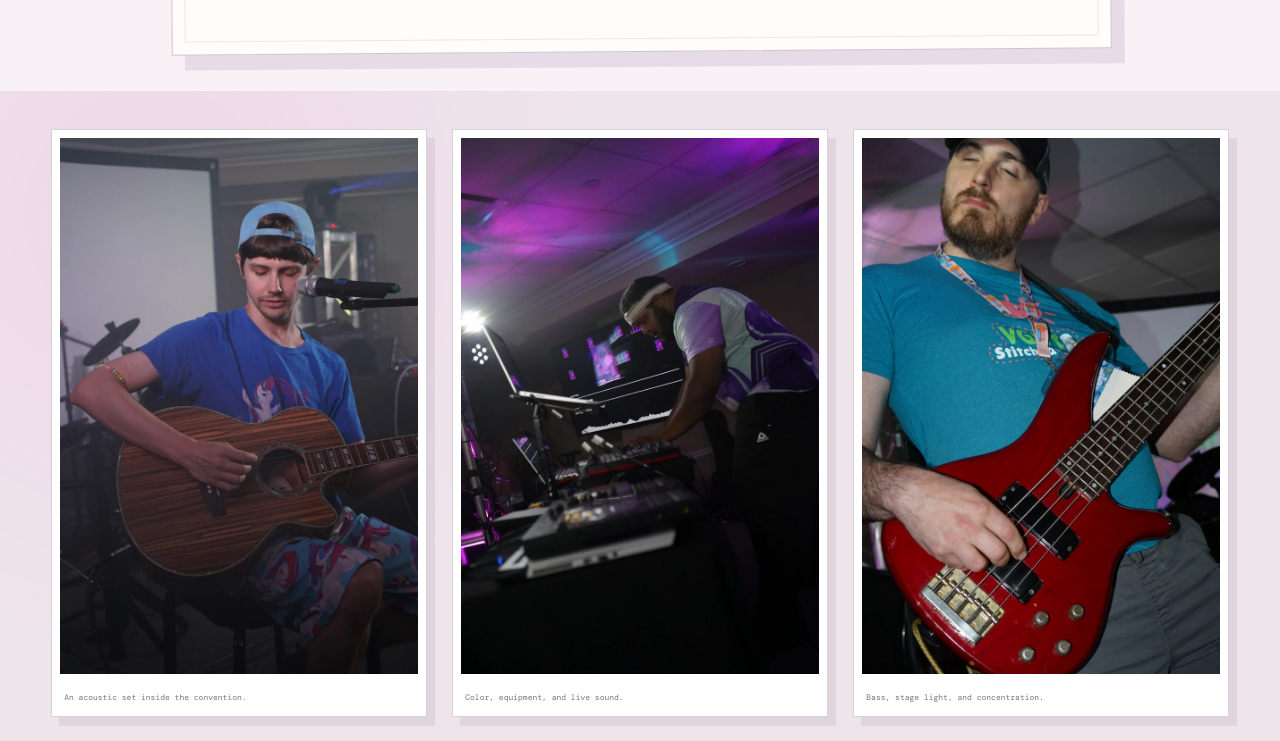
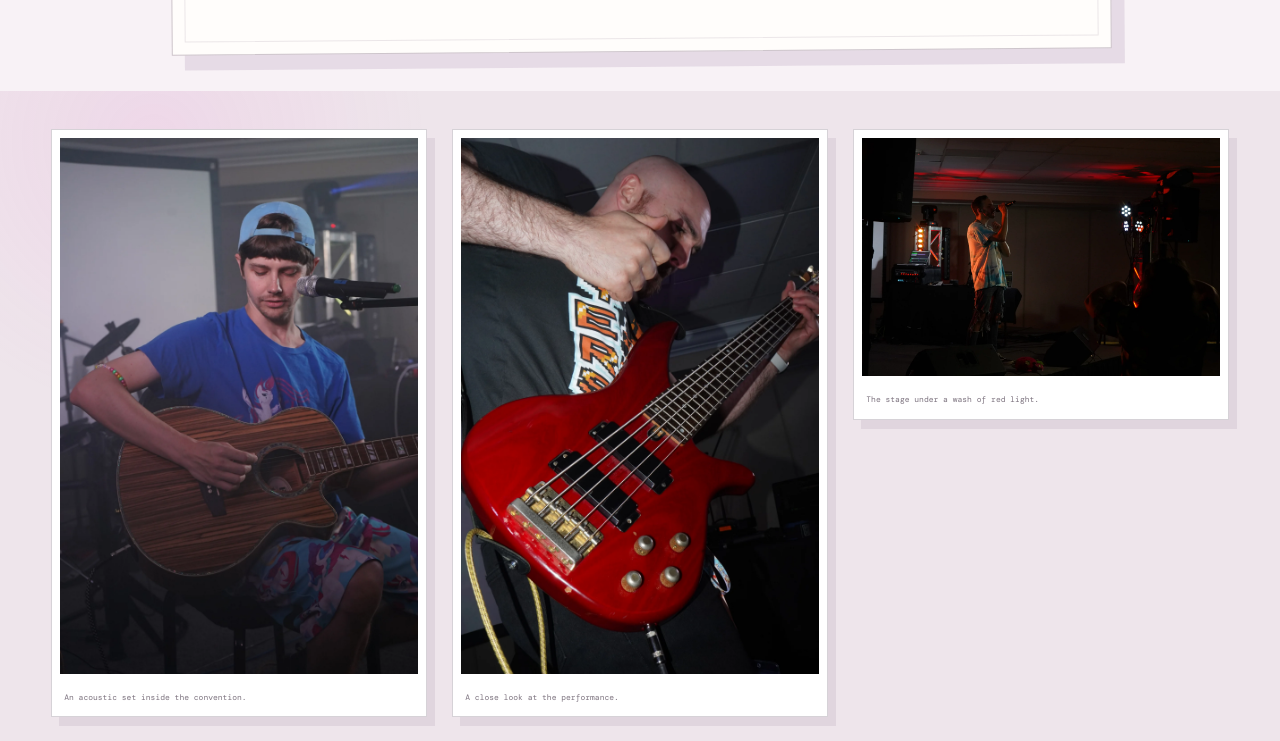
Before and after one commit to DanHues/creative-portfolio, a Next.js app: page /photography/sunshine-ponycon in a window 1280 px wide. Shown: the part 1200-1941 px from the top of the page. Built offline with nearby package versions, Linux system fonts and the light colour scheme; a web font is replaced by a local one.

Commit message:
Reveal photos in groups of three

```diff
--- a/components/photo-set-viewer.tsx
+++ b/components/photo-set-viewer.tsx
@@ -20,7 +20,7 @@ export function PhotoSetViewer({
   basePath: string;
 }) {
   const [active, setActive] = useState<number | null>(null);
-  const [visibleCount, setVisibleCount] = useState(8);
+  const [visibleCount, setVisibleCount] = useState(3);
   const touchStart = useRef<number | null>(null);
   const current = active === null ? null : photos[active];
   const visiblePhotos = photos.slice(0, visibleCount);
@@ -141,7 +141,7 @@ export function PhotoSetViewer({
         <button
           className="photo-set-more"
           type="button"
-          onClick={() => setVisibleCount((count) => Math.min(count + 8, photos.length))}
+          onClick={() => setVisibleCount((count) => Math.min(count + 3, photos.length))}
         >
           View more photographs
         </button>
```
